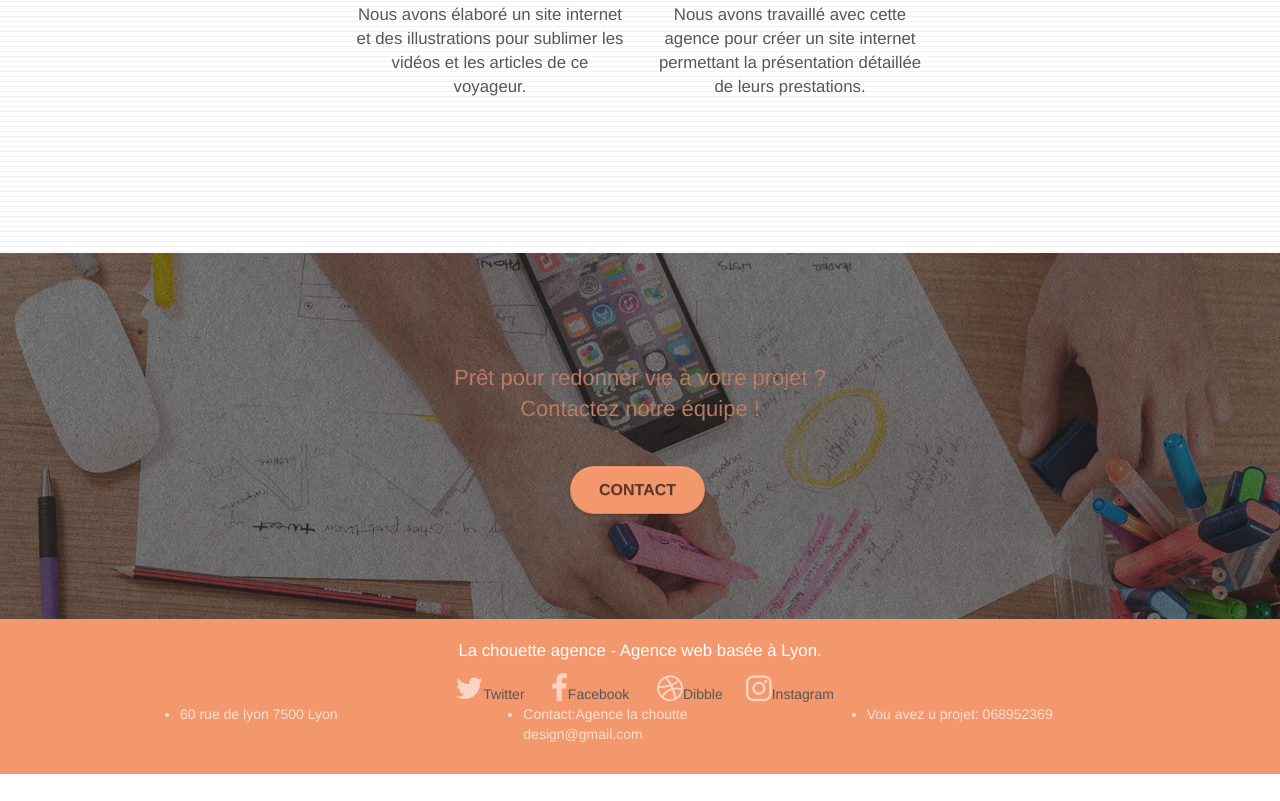
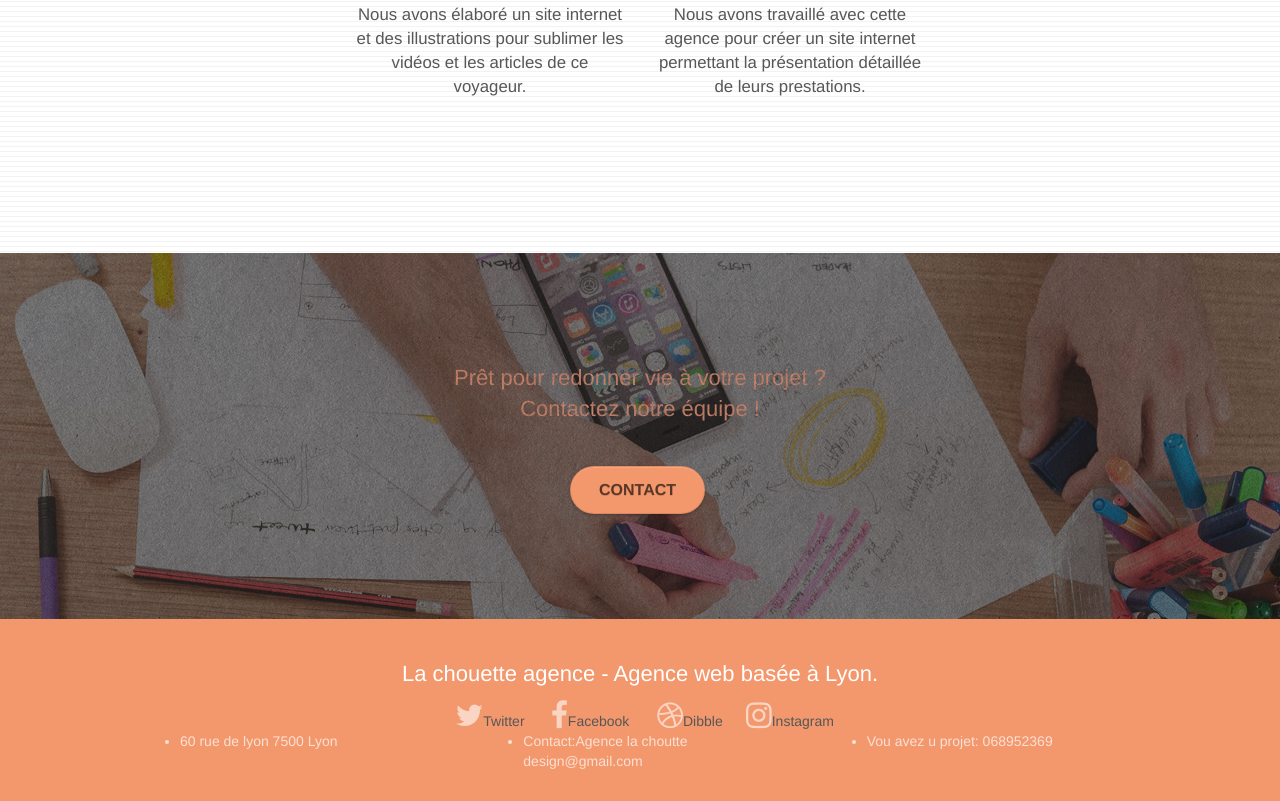
Before and after one commit to rachid-prog/p4-rachid, a plain HTML site: page index.html in a window 1280 px wide. Shown: the part 3022-3823 px from the top of the page. Before the commit the page ends 3796 px from the top, so only its background shows below. Drawn offline with Linux system fonts and the light colour scheme.

Commit message:
Modification color footer

```diff
--- a/index.html
+++ b/index.html
@@ -216,9 +216,9 @@
 		<div class="container bloc-sm">
 			<div class="row">
 				<div class="col-sm-12">
-					<p class="text-center white">
+					<h2 class="text-center white">
 						La chouette agence - Agence web basée à Lyon.
-					</p>
+					</h2>
 					<div class="row row-no-gutters social">
 						<div class="col-sm-3">
 							<div class="text-center">
--- a/style.css
+++ b/style.css
@@ -818,7 +818,7 @@ h4 {
 .bg-presentation {
     background-image: url("img/image-de-presentation.bmp");
 }
-footer p{color:rgba(0,0,0,0.6);}
+footer{color:rgba(0,0,0,0.6);}
 @media (max-width: 1024px) {
     .bloc {
         padding-left: 20px;
```
